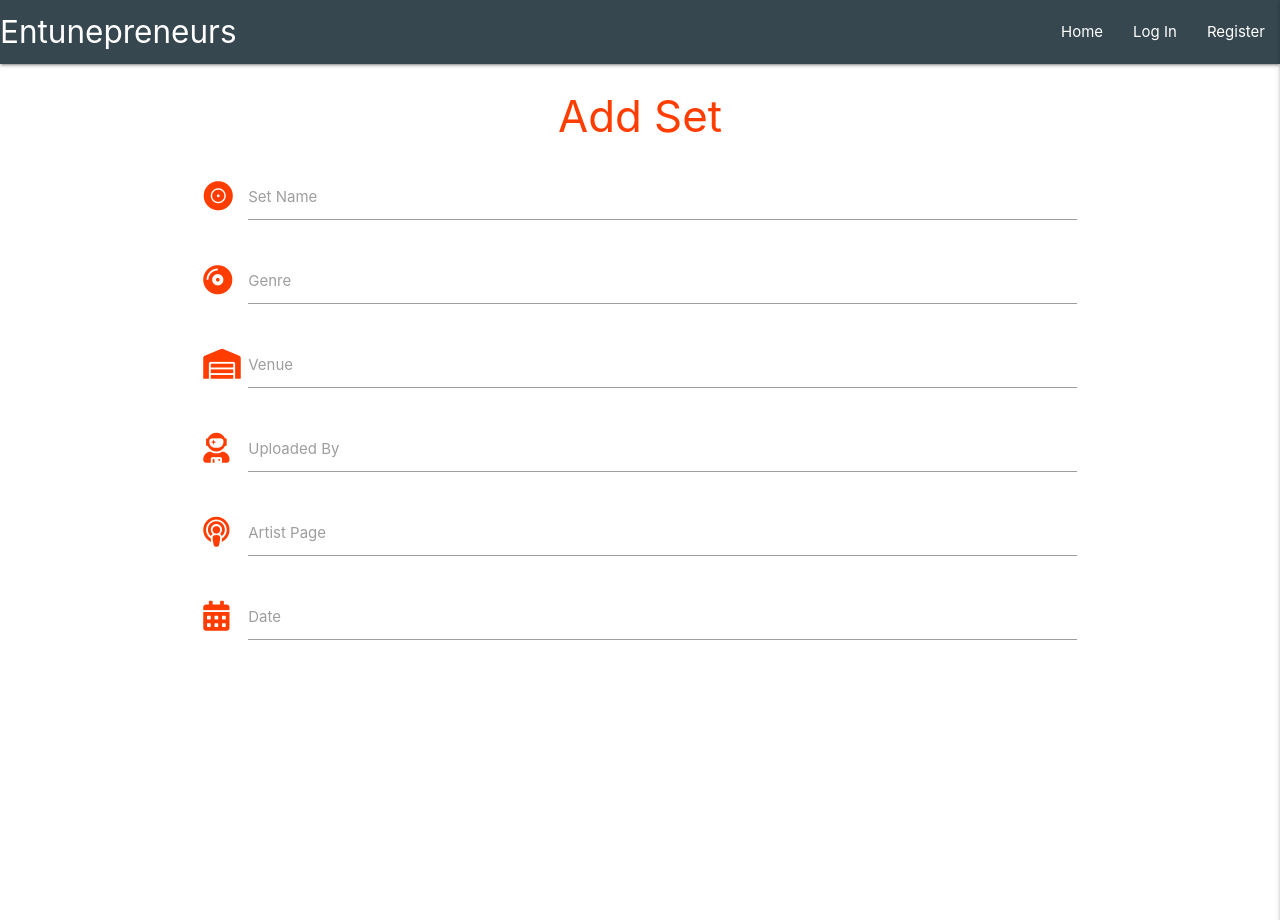
After one commit to Code-Institute-Submissions/TobinStonelake-entunepreneurs_AprResub, a Flask app: page /add_set in a window 1280 px wide. The commit adds this page. Run offline with Flask 2, Linux system fonts and the light colour scheme; some libraries are stand-ins or nearby versions.

Commit message:
Create add set template

```diff
--- a/app.py
+++ b/app.py
@@ -99,6 +99,11 @@ def logout():
     return redirect(url_for("login"))
 
 
+@app.route("/add_set")
+def add_set():
+    return render_template("new_set.html")
+
+
 if __name__ == "__main__":
     app.run(host=os.environ.get("IP"),
             port=int(os.environ.get("PORT")),
--- a/templates/base.html
+++ b/templates/base.html
@@ -23,7 +23,7 @@
                     <li><a href="{{ url_for('get_tracks') }}">Home</a></li>
                     {% if session.user %}
                         <li><a href="{{ url_for('profile', username=session['user']) }}">Profile</a></li>
-                        <li><a href="#">New Set</a></li>
+                        <li><a href="{{ url_for('add_set') }}">New Set</a></li>
                         <li><a href="#">Manage Sets</a></li>
                         <li><a href="{{ url_for('logout') }}">Log Out</a></li>
                     {% else %}
@@ -40,7 +40,7 @@
             <li><a href="{{ url_for('get_tracks') }}">Home</a></li>
                 {% if session.user %}
                     <li><a href="{{ url_for('profile', username=session['user']) }}">Profile</a></li>
-                    <li><a href="#">New Set</a></li>
+                    <li><a href="{{ url_for('add_set') }}">New Set</a></li>
                     <li><a href="#">Manage Sets</a></li>
                     <li><a href="{{ url_for('logout') }}">Log Out</a></li>
                 {% else %}
--- /dev/null
+++ b/templates/new_set.html
@@ -0,0 +1,45 @@
+{% extends "base.html" %}
+{% block content %}
+
+    <h3 class="center-align deep-orange-text text-accent-3">
+        Add Set
+    </h3>
+
+    <div class="row">
+        <form class="col s12" method="POST" action="">
+            <div class="row">
+                <div class="input-field col s12">
+                    <i class="fas fa-record-vinyl prefix deep-orange-text text-accent-3"></i>
+                    <input id="icon_prefix" type="text" class="validate">
+                    <label for="icon_prefix">Set Name</label>
+                </div>
+                <div class="input-field col s12">
+                    <i class="fas fa-compact-disc prefix deep-orange-text text-accent-3"></i>
+                    <input id="icon_telephone" type="tel" class="validate">
+                    <label for="icon_telephone">Genre</label>
+                </div>
+                <div class="input-field col s12">
+                    <i class="fas fa-warehouse prefix deep-orange-text text-accent-3"></i>
+                    <input id="icon_warehouse" type="tel" class="validate">
+                    <label for="icon_warehouse">Venue</label>
+                </div>
+                <div class="input-field col s12">
+                    <i class="fas fa-user-astronaut prefix deep-orange-text text-accent-3"></i>
+                    <input id="icon_user" type="tel" class="validate">
+                    <label for="icon_user">Uploaded By</label>
+                </div>
+                <div class="input-field col s12">
+                    <i class="fas fa-podcast prefix deep-orange-text text-accent-3"></i>
+                    <input id="icon_web" type="tel" class="validate">
+                    <label for="icon_web">Artist Page</label>
+                </div>
+                <div class="input-field col s12">
+                    <i class="fas fa-calendar-alt prefix deep-orange-text text-accent-3"></i>
+                    <input id="icon_date" type="tel" class="validate">
+                    <label for="icon_date">Date</label>
+                </div>
+            </div>
+        </form>
+    </div>
+
+{% endblock %}
```
